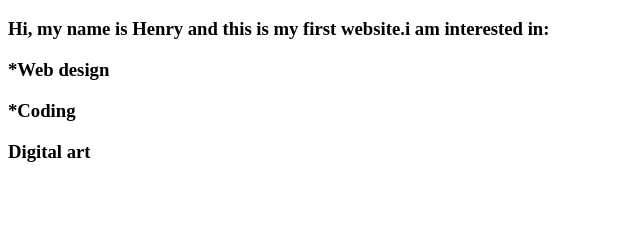
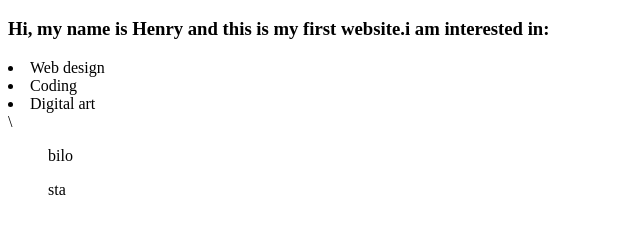
Before and after one commit to kenandervisevic1/Test, a plain HTML site: page index.html in a window 1280 px wide. Shown: the part 48-282 px from the top of the page, without its empty margins (0-640 px from the left). Drawn offline with Linux system fonts and the light colour scheme.

Commit message:
druga promena

```diff
--- a/index.html
+++ b/index.html
@@ -2,8 +2,10 @@
 <body>
 <h1>My First Webpage</h1>
 <h3>Hi, my name is Henry and this is my first website.i am interested in: </h3>
-  <h3>*Web design</h3>
-  <h3>*Coding</h3>
-  <h3>Digital art</h3>
+  <li>Web design</li>
+  <li>Coding</li>
+  <li>Digital art</li>\
+   <ol>bilo</ol>
+   <ol>sta</ol>
 </body>
 </html>
```
